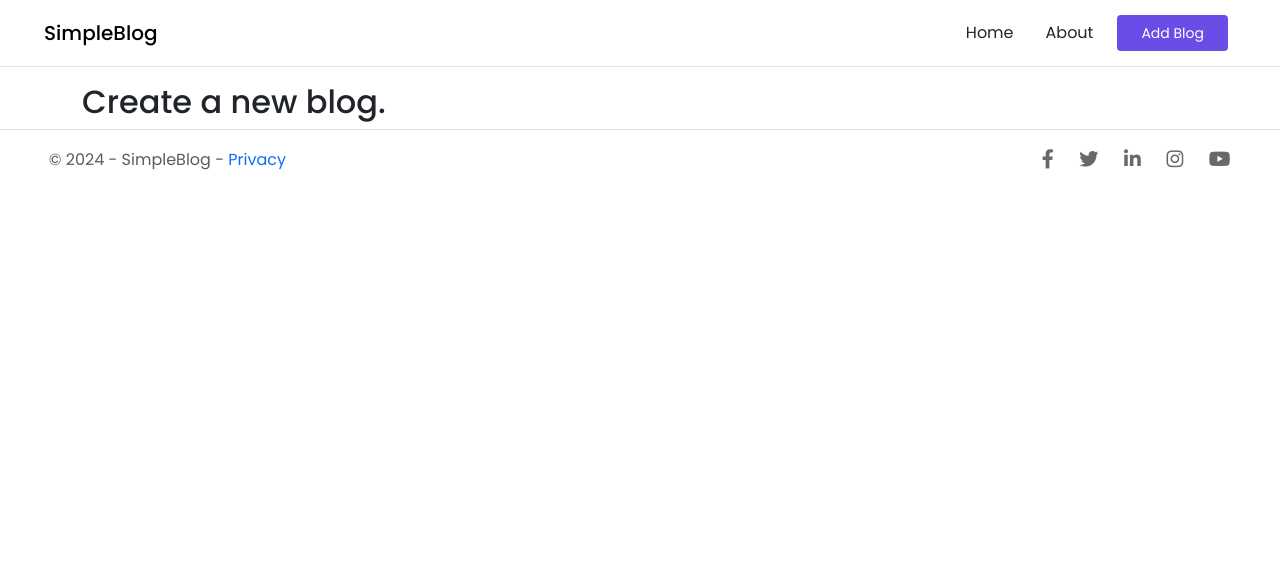
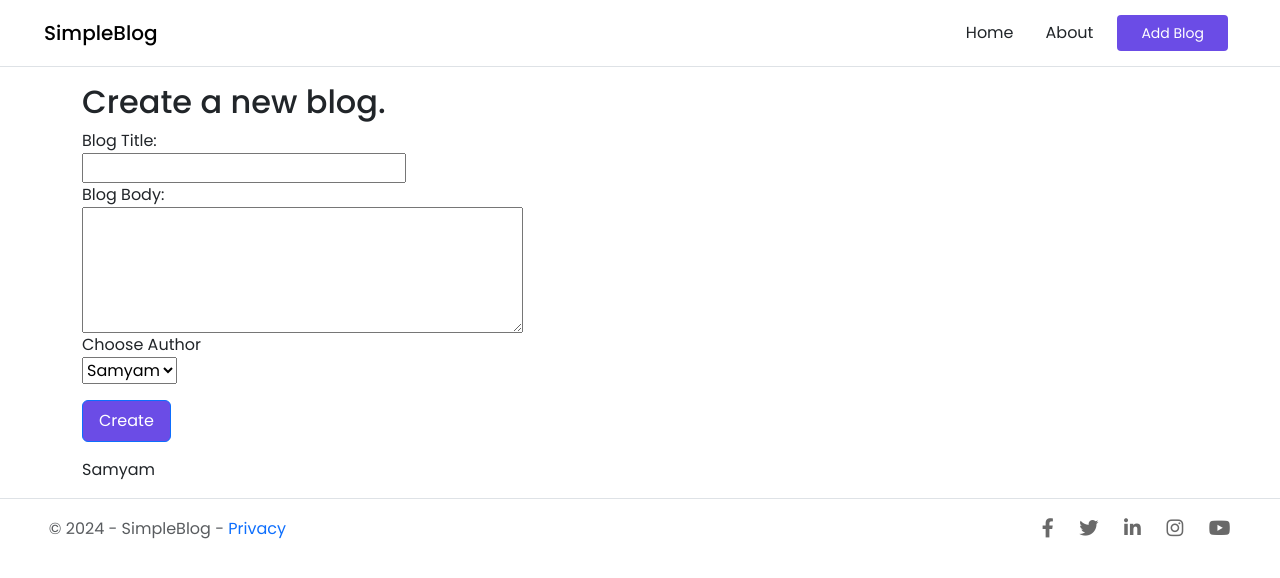
Before and after one commit to shaggy619/react-js, a React (Create React App) app in the folder simple-blog/: page /create in a window 1280 px wide. Shown: the top 578 px of the page. Built offline with nearby package versions, Linux system fonts and the light colour scheme.

Commit message:
Created Controlled Input

```diff
--- a/simple-blog/src/App.css
+++ b/simple-blog/src/App.css
@@ -182,3 +182,14 @@ a {
 .blogs-content:hover {
   box-shadow: 1px 1px 4px rgba(0, 0, 0, 0.58);
 }
+
+input,
+textarea,
+select {
+  display: block;
+}
+
+.create {
+  width: 100%;
+  margin: 0 auto;
+}
--- a/simple-blog/src/Components/Create.js
+++ b/simple-blog/src/Components/Create.js
@@ -1,9 +1,50 @@
-import React from "react";
+import React, { useState } from "react";
 
 export default function Create() {
+  const [title, setTitle] = useState("");
+  const handleTitleChange = (e) => {
+    setTitle(e.target.value);
+  };
+  const [option, setOption] = useState("Samyam");
+
+  const handleAuthorChange = (e) => {
+    setOption(e.target.value);
+  };
+
+  const [body, setBody] = useState("");
+
+  const handleBodyChange = (e) => {
+    setBody(e.target.value);
+  };
   return (
-    <div className="container">
+    <div className="container create">
       <h2>Create a new blog.</h2>
+      <form>
+        <label htmlFor="title">Blog Title:</label>
+        <input
+          type="text"
+          name="title"
+          id="title"
+          onChange={handleTitleChange}
+        />
+        <label htmlFor="body"> Blog Body:</label>
+        <textarea
+          name="body"
+          id="body"
+          cols="30"
+          rows="5"
+          onChange={handleBodyChange}
+        ></textarea>
+        <label htmlFor="author">Choose Author</label>
+        <select name="author" id="author" onChange={handleAuthorChange}>
+          <option value="Samyam">Samyam</option>
+          <option value="Kritan">Kritan</option>
+        </select>
+        <button className="btn btn-primary">Create</button>
+        <p>{title}</p>
+        <p>{body}</p>
+        <p>{option}</p>
+      </form>
     </div>
   );
 }
--- a/simple-blog/src/Components/Navbar.js
+++ b/simple-blog/src/Components/Navbar.js
@@ -34,7 +34,7 @@ export default function Navbar() {
               </li>
               <li>
                 <div className="btn2">
-                  <a href="/">Add Blog</a>
+                  <Link to="/create">Add Blog</Link>
                 </div>
               </li>
             </ul>
```
